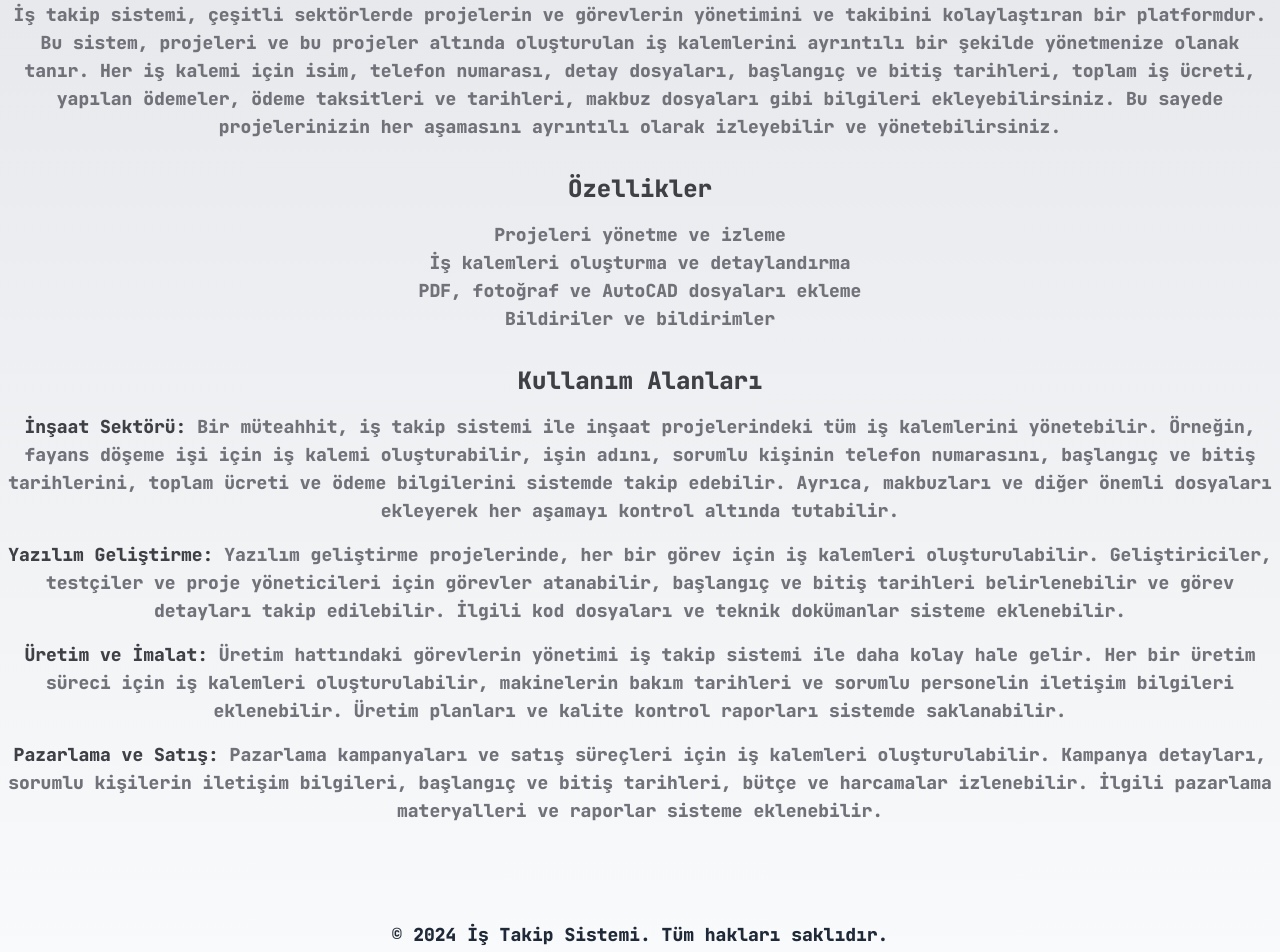
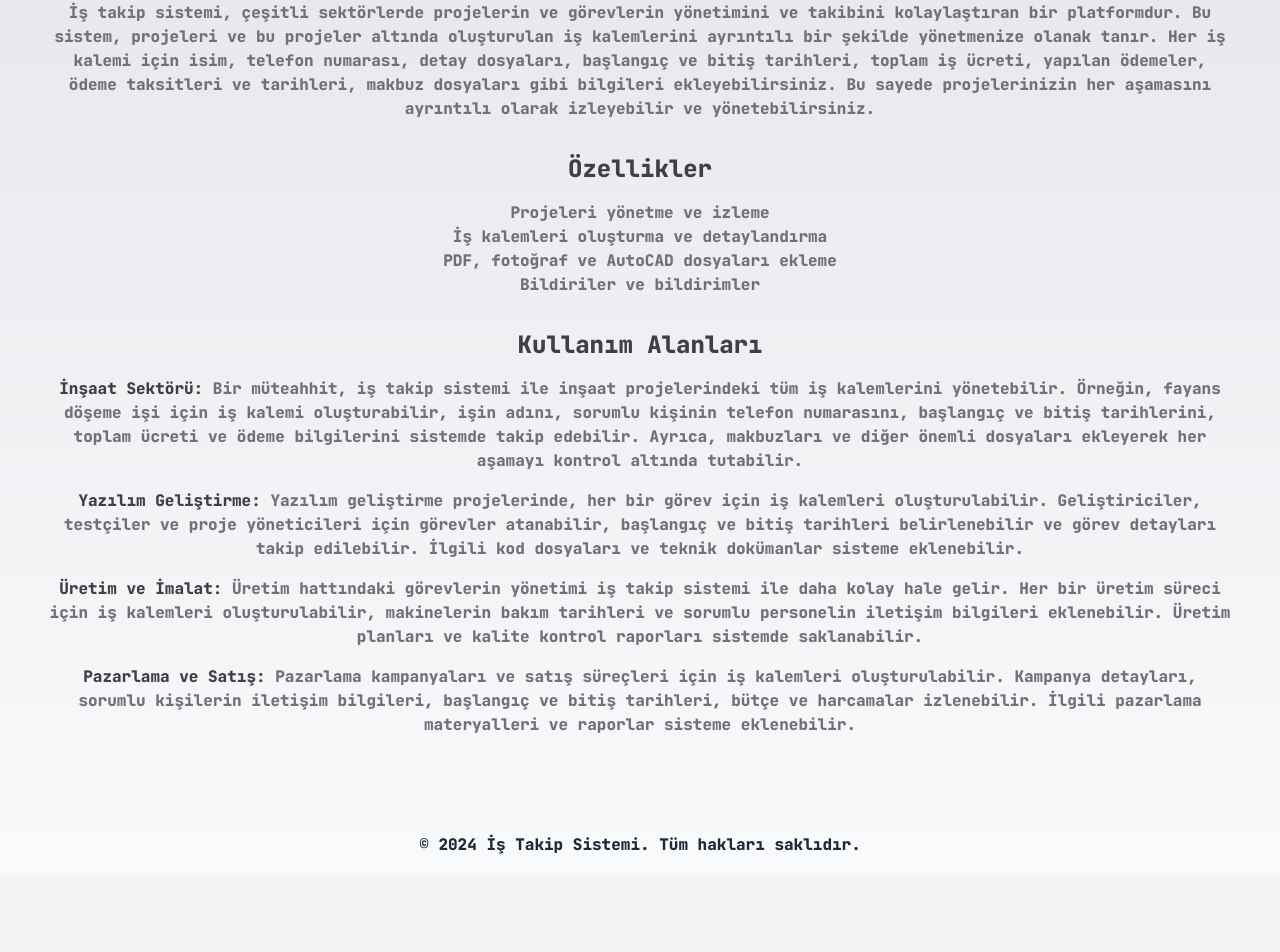
Before and after one commit to Mustafa6900/insaat-takip, a Next.js app: page / in a window 1280 px wide. Shown: the part 167-1119 px from the top of the page. After the commit the page ends 1040 px from the top, so only its background shows below. Built offline with nearby package versions, Linux system fonts and the light colour scheme; no server answers.

Commit message:
landing page css updated

```diff
--- a/src/app/page.js
+++ b/src/app/page.js
@@ -20,16 +20,16 @@ export default function Home() {
 
   return (
     <div className="min-h-screen bg-gradient-to-t from-gray-50 to-gray-200 flex flex-col items-center justify-center relative overflow-hidden ">
-<main className="container flex-grow flex flex-col items-center z-10 p-4 sm:p-1 sm:py-8 lg:py-12">
+<main className="container flex-grow flex flex-col items-center z-10 p-4 sm:p-1 sm:py-8 lg:py-12 lg:px-12">
   <section className="text-center mb-8 w-full">
     <h2 className="lg:text-2xl font-extrabold text-white mb-4 animate-fadeInDown text-zinc-700 sm:text-lg">İş Takip Sistemi Nedir?</h2>
-    <p className="text-white font-extrabold lg:text-lg max-w-full mx-auto animate-fadeInUp text-zinc-500 sm:text-xs">
+    <p className="text-white font-extrabold lg:text-base max-w-full mx-auto animate-fadeInUp text-zinc-500 sm:text-xs">
       İş takip sistemi, çeşitli sektörlerde projelerin ve görevlerin yönetimini ve takibini kolaylaştıran bir platformdur. Bu sistem, projeleri ve bu projeler altında oluşturulan iş kalemlerini ayrıntılı bir şekilde yönetmenize olanak tanır. Her iş kalemi için isim, telefon numarası, detay dosyaları, başlangıç ve bitiş tarihleri, toplam iş ücreti, yapılan ödemeler, ödeme taksitleri ve tarihleri, makbuz dosyaları gibi bilgileri ekleyebilirsiniz. Bu sayede projelerinizin her aşamasını ayrıntılı olarak izleyebilir ve yönetebilirsiniz.
     </p>
   </section>
   <section className="text-center mb-8 w-full">
     <h2 className="lg:text-2xl font-extrabold text-white mb-4 animate-fadeInDown text-zinc-700 sm:text-lg">Özellikler</h2>
-    <ul className="text-white font-extrabold lg:text-lg list-inside animate-fadeInUp text-zinc-500 sm:text-xs">
+    <ul className="text-white font-extrabold lg:text-base list-inside animate-fadeInUp text-zinc-500 sm:text-xs">
       <li>Projeleri yönetme ve izleme</li>
       <li>İş kalemleri oluşturma ve detaylandırma</li>
       <li>PDF, fotoğraf ve AutoCAD dosyaları ekleme</li>
@@ -38,7 +38,7 @@ export default function Home() {
   </section>
   <section className="text-center mb-8 w-full">
     <h2 className="lg:text-2xl font-extrabold text-white mb-4 animate-fadeInDown text-zinc-700 sm:text-lg">Kullanım Alanları</h2>
-    <div className="text-white font-extrabold lg:text-lg max-w-full mx-auto animate-fadeInUp space-y-4 text-zinc-500 sm:text-xs">
+    <div className="text-white font-extrabold lg:text-base max-w-full mx-auto animate-fadeInUp space-y-4 text-zinc-500 sm:text-xs">
       <p><strong className='text-zinc-700'>İnşaat Sektörü:</strong> Bir müteahhit, iş takip sistemi ile inşaat projelerindeki tüm iş kalemlerini yönetebilir. Örneğin, fayans döşeme işi için iş kalemi oluşturabilir, işin adını, sorumlu kişinin telefon numarasını, başlangıç ve bitiş tarihlerini, toplam ücreti ve ödeme bilgilerini sistemde takip edebilir. Ayrıca, makbuzları ve diğer önemli dosyaları ekleyerek her aşamayı kontrol altında tutabilir.</p>
       <p><strong className='text-zinc-700'>Yazılım Geliştirme:</strong> Yazılım geliştirme projelerinde, her bir görev için iş kalemleri oluşturulabilir. Geliştiriciler, testçiler ve proje yöneticileri için görevler atanabilir, başlangıç ve bitiş tarihleri belirlenebilir ve görev detayları takip edilebilir. İlgili kod dosyaları ve teknik dokümanlar sisteme eklenebilir.</p>
       <p><strong className='text-zinc-700'>Üretim ve İmalat:</strong> Üretim hattındaki görevlerin yönetimi iş takip sistemi ile daha kolay hale gelir. Her bir üretim süreci için iş kalemleri oluşturulabilir, makinelerin bakım tarihleri ve sorumlu personelin iletişim bilgileri eklenebilir. Üretim planları ve kalite kontrol raporları sistemde saklanabilir.</p>
@@ -48,7 +48,7 @@ export default function Home() {
 </main>
 
       <footer className=" p-4 text-center z-10">
-        <p className="text-gray-600 sm:text-xs sm:font-extrabold sm:text-gray-800 lg:text-lg ">&copy; 2024 İş Takip Sistemi. Tüm hakları saklıdır.</p>
+        <p className="text-gray-600 sm:text-xs sm:font-extrabold sm:text-gray-800 lg:text-base ">&copy; 2024 İş Takip Sistemi. Tüm hakları saklıdır.</p>
       </footer>
     </div>
   );
```
